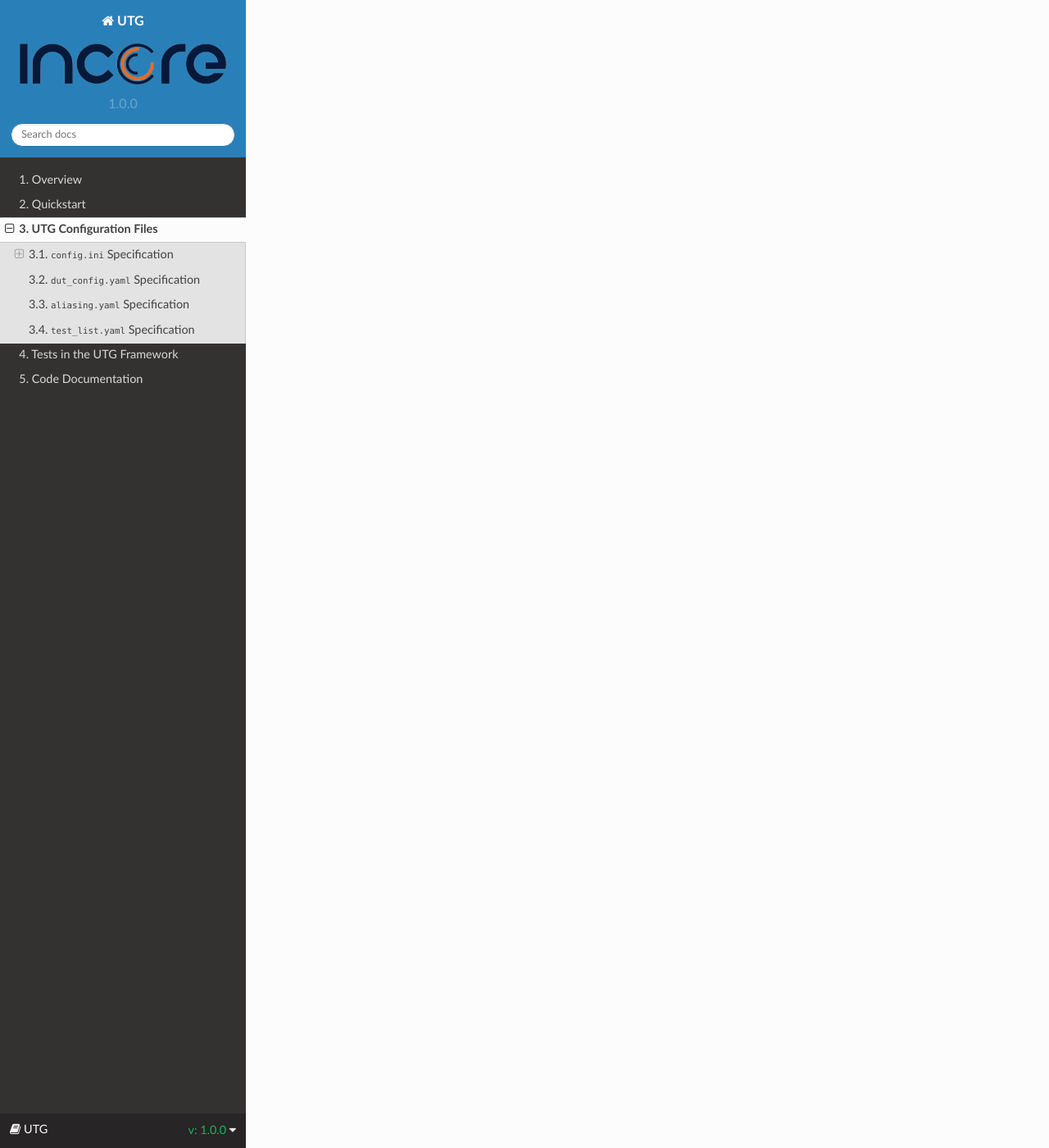
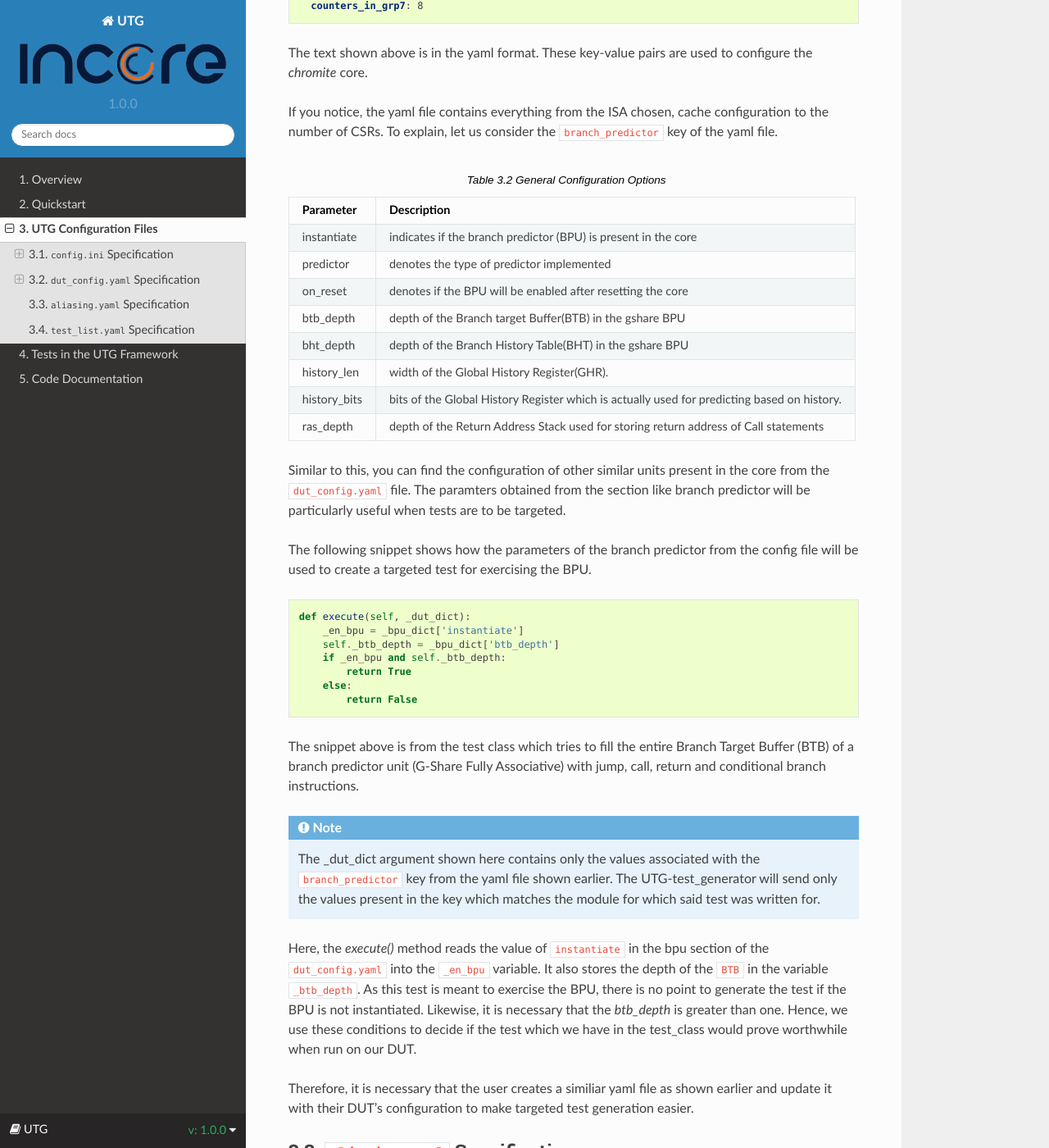
Before and after one commit to incoresemi/uatg, a Sphinx documentation site: the page built from docs/source/configuration_files.rst, in a window 1280 px wide and 1400 px high, scrolled down 3586 px. Shown: the whole window at 82% size. Built offline with Sphinx 7.4.7 and the Read the Docs theme 2.0.0, drawn with Linux system fonts in a browser that asks for light colours; pages that are not in the unit, such as notebooks, are missing from menus; some of the changed text lies outside the part shown.

Commit message:
add docs for dut_config

```diff
--- a/docs/source/configuration_files.rst
+++ b/docs/source/configuration_files.rst
@@ -21,12 +21,16 @@ In this document, we try to explain the need to have these files as well throw
 some light on the format of these documents, so that the user can write/edit the
 configuration file, as necessary.
 
+In order to provide a headstart, the ``utg setup`` command will generate
+template ``config.ini``, ``dut_config.yaml`` and ``aliasing.yaml`` files.
+
 ============================
 ``config.ini`` Specification
 ============================
 
 The ``config.ini`` file is used to specify the arguments required by UTG to
-generate tests.
+generate tests. The user may choose to use the subcommands to manually perform
+the same tasks and decide to not use a ``config.ini`` file.
 
 Configuration Options
 ---------------------
@@ -117,6 +121,155 @@ Sample ``config.ini``
 ``dut_config.yaml`` Specification
 =================================
 
+The ``dut_config.yaml`` file is the configuration file used to configure the DUT.
+This file should contain information about the hardware units present in the DUT
+as well as provide information about the ISA and off-core components like cache
+supported/present in the unit.
+
+Usually such a yaml file is used to generate a core of required configuration
+from an existing, highly parameterizable base design. In the case of ``Chromite``
+, we have such configuration ``yaml`` file which we use to selectively
+generate tests based on the hardware units present in the DUT.
+
+This ``dut_config.yaml`` will be used by the test classes as well as the test
+generator to identify tests that can suitably exercise functional coverpoints
+in the design as well as parameterize the test to exploit the hardware features
+to the fullest.
+
+Sample ``dut_config.yaml``
+--------------------------
+
+.. code-block:: yaml
+
+    ISA: RV64IMAFDCSU
+    iepoch_size: 2
+    depoch_size: 1
+    dtvec_base: 256
+    s_extension:
+      mode: sv39
+      itlb_size: 4
+      dtlb_size: 4
+      asid_width: 9
+    pmp:
+      enable: true
+      entries: 4
+      granularity: 8
+    m_extension:
+      mul_stages: 1
+      div_stages: 32
+    branch_predictor:
+      instantiate: True
+      predictor: gshare
+      on_reset: enable
+      btb_depth: 64
+      bht_depth: 512
+      history_len: 8
+      history_bits: 5
+      ras_depth: 8
+    icache_configuration:
+      instantiate: true
+      on_reset: enable
+      sets: 64
+      word_size: 4
+      block_size: 16
+      ways: 4
+      fb_size: 4
+      replacement: RR
+      ecc_enable: false
+      one_hot_select: false
+    dcache_configuration:
+      instantiate: true
+      on_reset: enable
+      sets: 64
+      word_size: 8
+      block_size: 8
+      ways: 4
+      fb_size: 8
+      sb_size: 2
+      replacement: RR
+      ecc_enable: false
+      one_hot_select: false
+      rwports: 1
+    reset_pc: 4096
+    physical_addr_size: 32
+    bus_protocol: AXI4
+    fpu_trap: false
+    debugger_support: false
+    no_of_triggers: 0
+    csr_configuration:
+      structure: daisy
+      counters_in_grp4: 7
+      counters_in_grp5: 7
+      counters_in_grp6: 7
+      counters_in_grp7: 8
+
+The text shown above is in the yaml format. These key-value pairs are used to
+configure the *chromite* core.
+
+If you notice, the yaml file contains everything from the ISA chosen, cache
+configuration to the number of CSRs. To explain, let us consider the
+``branch_predictor`` key of the yaml file.
+
+.. tabularcolumns:: |l|L|
+
+.. table:: General Configuration Options
+
+  =================== =========================================================
+  Parameter           Description
+  =================== =========================================================
+  instantiate         indicates if the branch predictor (BPU) is present in the
+                      core
+  predictor           denotes the type of predictor implemented
+  on_reset            denotes if the BPU will be enabled after resetting the core
+  btb_depth           depth of the Branch target Buffer(BTB) in the gshare BPU
+  bht_depth           depth of the Branch History Table(BHT) in the gshare BPU
+  history_len         width of the Global History Register(GHR).
+  history_bits        bits of the Global History Register which is actually used
+                      for predicting based on history.
+  ras_depth           depth of the Return Address Stack used for storing return
+                      address of Call statements
+  =================== =========================================================
+
+Similar to this, you can find the configuration of other similar units present
+in the core from the ``dut_config.yaml`` file. The paramters obtained from the
+section like branch predictor will be particularly useful when tests are to be
+targeted.
+
+The following snippet shows how the parameters of the branch predictor from the
+config file will be used to create a targeted test for exercising the BPU.
+
+.. code-block:: python
+
+    def execute(self, _dut_dict):
+        _en_bpu = _bpu_dict['instantiate']
+        self._btb_depth = _bpu_dict['btb_depth']
+        if _en_bpu and self._btb_depth:
+            return True
+        else:
+            return False
+
+The snippet above is from the test class which tries to fill the entire Branch
+Target Buffer (BTB) of a branch predictor unit (G-Share Fully Associative) with
+jump, call, return and conditional branch instructions.
+
+.. note:: The _dut_dict argument shown here contains only the values associated
+   with the ``branch_predictor`` key from the yaml file shown earlier. The
+   UTG-test_generator will send only the values present in the key which matches
+   the module for which said test was written for.
+
+Here, the *execute()* method reads the value of ``instantiate`` in the bpu
+section of the ``dut_config.yaml`` into the ``_en_bpu`` variable. It also stores
+the depth of the ``BTB`` in the variable ``_btb_depth``. As this test is meant
+to exercise the BPU, there is no point to generate the test if the BPU is not
+instantiated. Likewise, it is necessary that the *btb_depth* is greater than one.
+Hence, we use these conditions to decide if the test which we have in the test_class
+would prove worthwhile when run on our DUT.
+
+Therefore, it is necessary that the user creates a similiar yaml file as shown
+earlier and update it with their DUT's configuration to make targeted test
+generation easier.
+
+
 ===============================
 ``aliasing.yaml`` Specification
 ===============================
```
